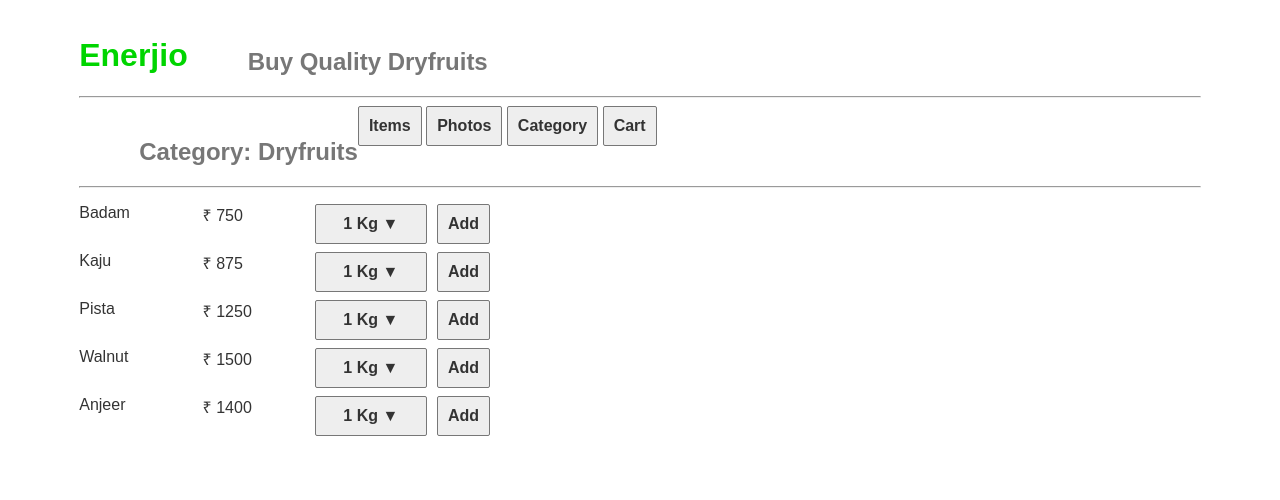
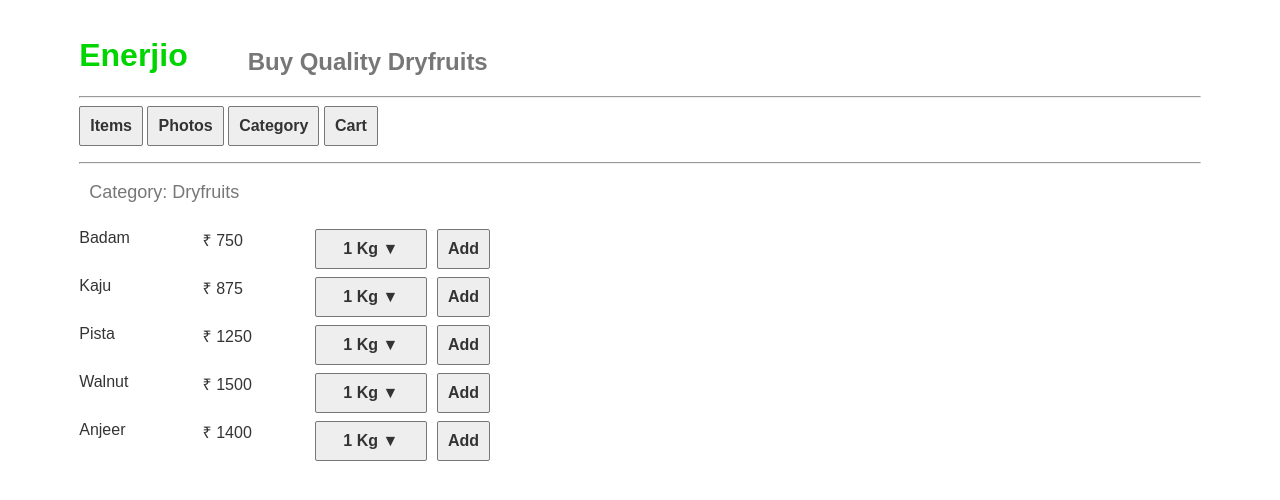
Before and after one commit to prabhusachin/https-github.com-sachin-ta-enerjiyo, a Svelte app: page / in a window 1280 px wide. Shown: the top 500 px of the page. Built offline with nearby package versions, Linux system fonts and the light colour scheme.

Commit message:
Update App.svelte
Displayed category header

```diff
--- a/src/App.svelte
+++ b/src/App.svelte
@@ -255,6 +255,12 @@ margin-top: 32px;
 float:left;
 /*border:1px solid red;*/
 }
+.catheader{
+	color:#777;
+	padding:10px;
+	font-size: 18px;
+	font-weight: normal;
+}
 .productimage{
 	width:540px;
 
@@ -333,10 +339,8 @@ Category
 <button on:click={handleCartClick} id = "categorybutton" class = "selectcategory">
 	Cart
 </button>
-<h2 class = "headline">
-Category: {itemCategory}
-</h2>
 <hr/>
+<div id="cathdr" class = "catheader">Category: {itemCategory}</div>
 {#if showPic}
 <img class = "productimage" alt = "Enerjio - {productImageName}"src = "{productImageName}.jpg" />
 {/if}
```
